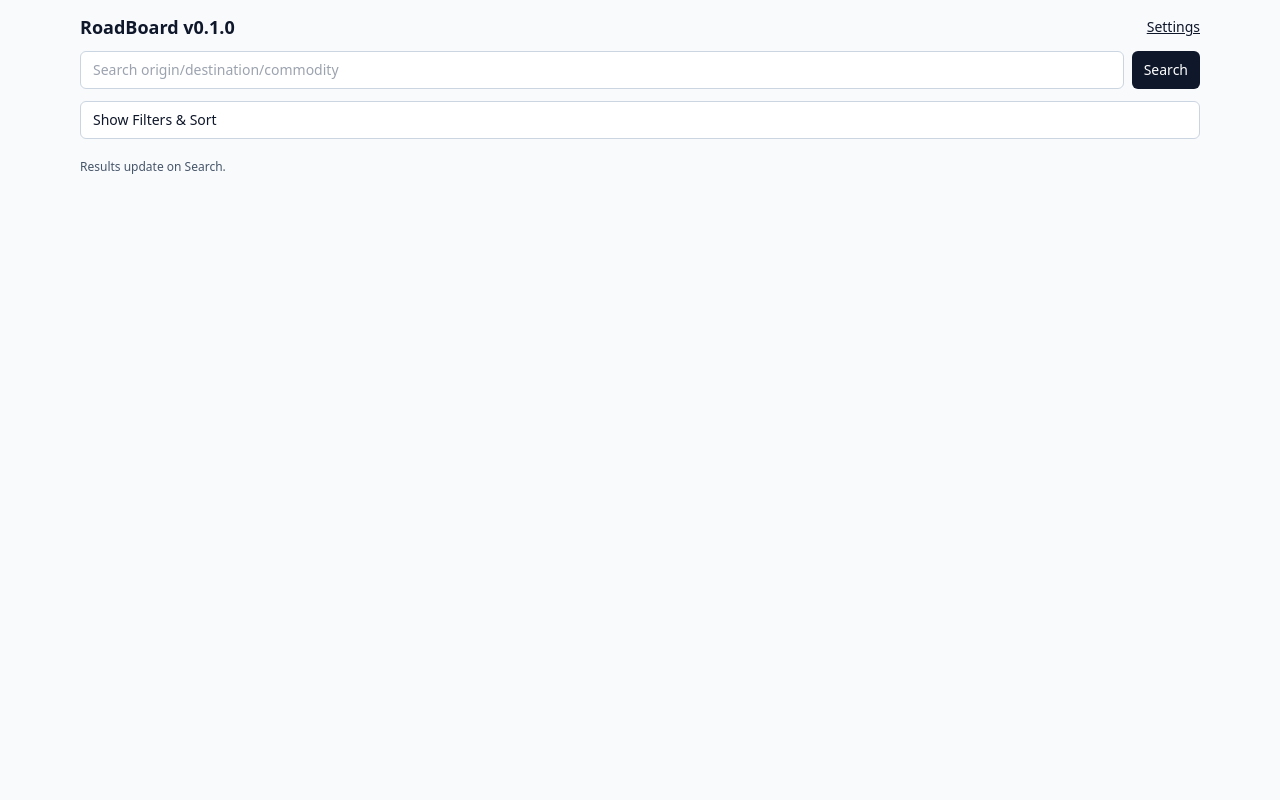
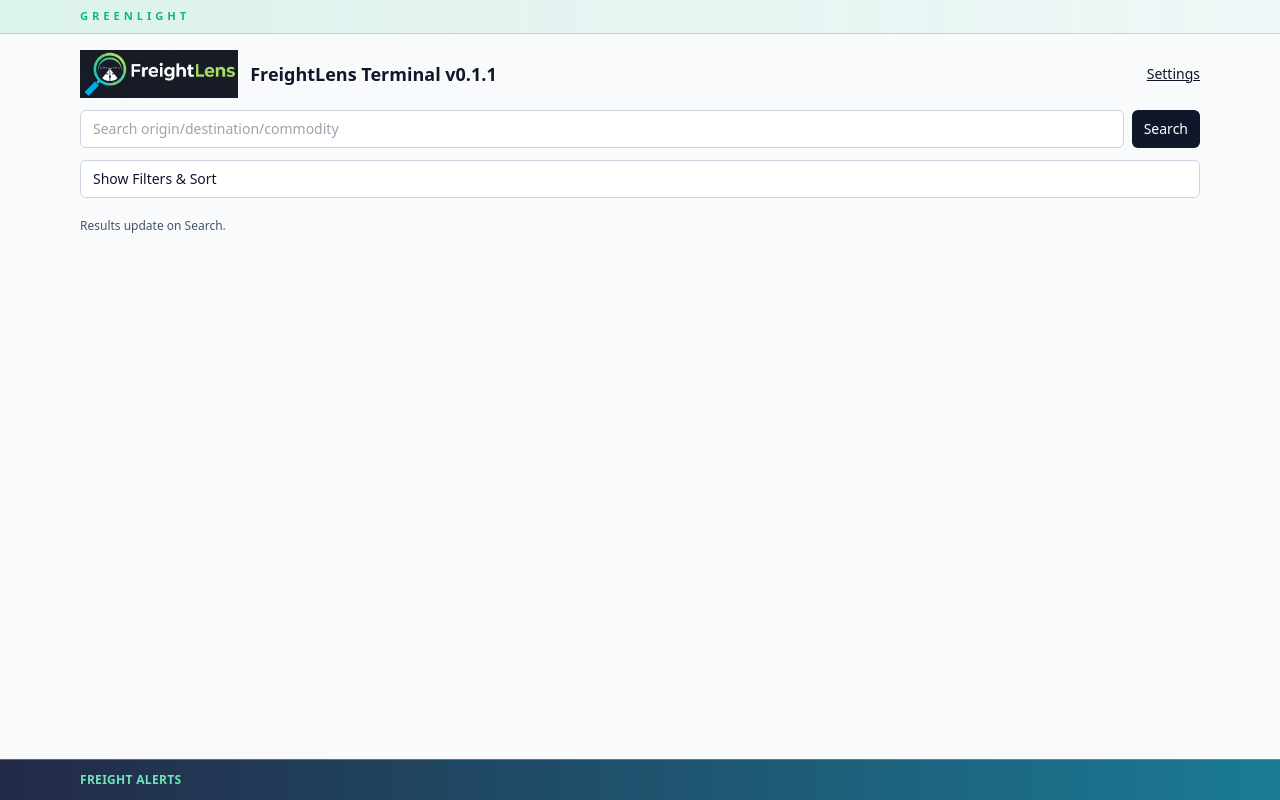
Before and after one commit to SyntacticLuster/LoadSuite, a plain HTML site: page static/index.html in a window 1280 px wide. Drawn offline with nearby package versions, Linux system fonts and the light colour scheme; no server answers.

Commit message:
Add FreightLens Terminal branding

```diff
--- a/static/index.html
+++ b/static/index.html
@@ -3,7 +3,7 @@
   <head>
     <meta charset="UTF-8" />
     <meta name="viewport" content="width=device-width, initial-scale=1.0" />
-    <title>RoadBoard v0.1.0</title>
+    <title>FreightLens v0.1.1</title>
     <script>
       tailwind = { config: { darkMode: "class" } };
     </script>
@@ -17,13 +17,90 @@
         } catch {}
       })();
     </script>
+    <style>
+      #greenlight-ticker {
+        position: sticky;
+        top: 0;
+        z-index: 20;
+        border-bottom: 1px solid rgba(16, 185, 129, 0.3);
+        background: linear-gradient(90deg, rgba(16, 185, 129, 0.12), rgba(16, 185, 129, 0.04));
+      }
+
+      #greenlight-ticker .greenlight-marquee {
+        overflow: hidden;
+      }
+
+      #greenlight-ticker .greenlight-marquee-track {
+        display: inline-flex;
+        align-items: center;
+        gap: 2.75rem;
+        animation: news-marquee 60s linear infinite;
+        will-change: transform;
+        white-space: nowrap;
+      }
+
+      #greenlight-ticker .greenlight-marquee-track a {
+        color: #22c55e;
+        text-decoration: none;
+        font-size: 0.75rem;
+        letter-spacing: 0.03em;
+      }
+
+      #news-ticker {
+        position: fixed;
+        inset: auto 0 0;
+        z-index: 20;
+        border-top: 1px solid rgba(148, 163, 184, 0.5);
+        background: linear-gradient(90deg, rgba(23, 30, 60, 0.95), rgba(14, 116, 144, 0.95));
+        backdrop-filter: blur(6px);
+      }
+
+      #news-ticker .news-marquee {
+        overflow: hidden;
+      }
+
+      #news-ticker .news-marquee-track {
+        display: inline-flex;
+        align-items: center;
+        gap: 3rem;
+        animation: news-marquee 120s linear infinite;
+        will-change: transform;
+      }
+
+      @keyframes news-marquee {
+        from {
+          transform: translateX(0);
+        }
+        to {
+          transform: translateX(-50%);
+        }
+      }
+    </style>
   </head>
-  <body class="bg-slate-50 text-slate-900 dark:bg-slate-950 dark:text-slate-100">
+  <body class="bg-slate-50 text-slate-900 dark:bg-slate-950 dark:text-slate-100 pb-24">
+    <section id="greenlight-ticker" class="w-full">
+      <div class="mx-auto flex max-w-6xl items-center gap-3 px-4 py-2 text-[0.7rem] font-semibold uppercase tracking-[0.35em] text-emerald-500">
+        <span class="flex-shrink-0">GreenLight</span>
+        <div class="flex-1 overflow-hidden">
+          <div class="greenlight-marquee" role="marquee" aria-live="polite">
+            <div id="greenlight-marquee-track" class="greenlight-marquee-track"></div>
+          </div>
+        </div>
+      </div>
+    </section>
+
     <div class="max-w-3xl lg:max-w-6xl mx-auto px-4 py-4">
       <header class="flex items-center justify-between gap-3 pb-3">
-        <div>
-          <div class="text-lg font-semibold leading-tight">RoadBoard v0.1.0</div>
-          <div id="meta" class="text-xs text-slate-600 dark:text-slate-400"></div>
+        <div class="flex items-center gap-3">
+          <img
+            src="/static/images/freightlens-logo.png"
+            alt="FreightLens logo"
+            class="h-12 w-auto object-contain"
+          />
+          <div>
+            <div class="text-lg font-semibold leading-tight">FreightLens Terminal v0.1.1</div>
+            <div id="meta" class="text-xs text-slate-600 dark:text-slate-400"></div>
+          </div>
         </div>
         <a href="/#/settings" class="text-sm font-medium underline">Settings</a>
       </header>
@@ -31,6 +108,17 @@
       <main id="app"></main>
     </div>
 
+    <section id="news-ticker" class="w-full">
+      <div class="mx-auto flex max-w-6xl items-center gap-4 px-4 py-3 text-xs font-semibold uppercase tracking-wide text-slate-200">
+        <span class="flex-shrink-0 text-emerald-300">Freight Alerts</span>
+        <div class="flex-1 overflow-hidden">
+          <div class="news-marquee" role="marquee" aria-live="polite">
+            <div id="news-marquee-track" class="news-marquee-track"></div>
+          </div>
+        </div>
+      </div>
+    </section>
+
     <script src="/static/app.js"></script>
   </body>
 </html>
```
Also changed, not shown: static/images/freightlens-logo.png (added).
